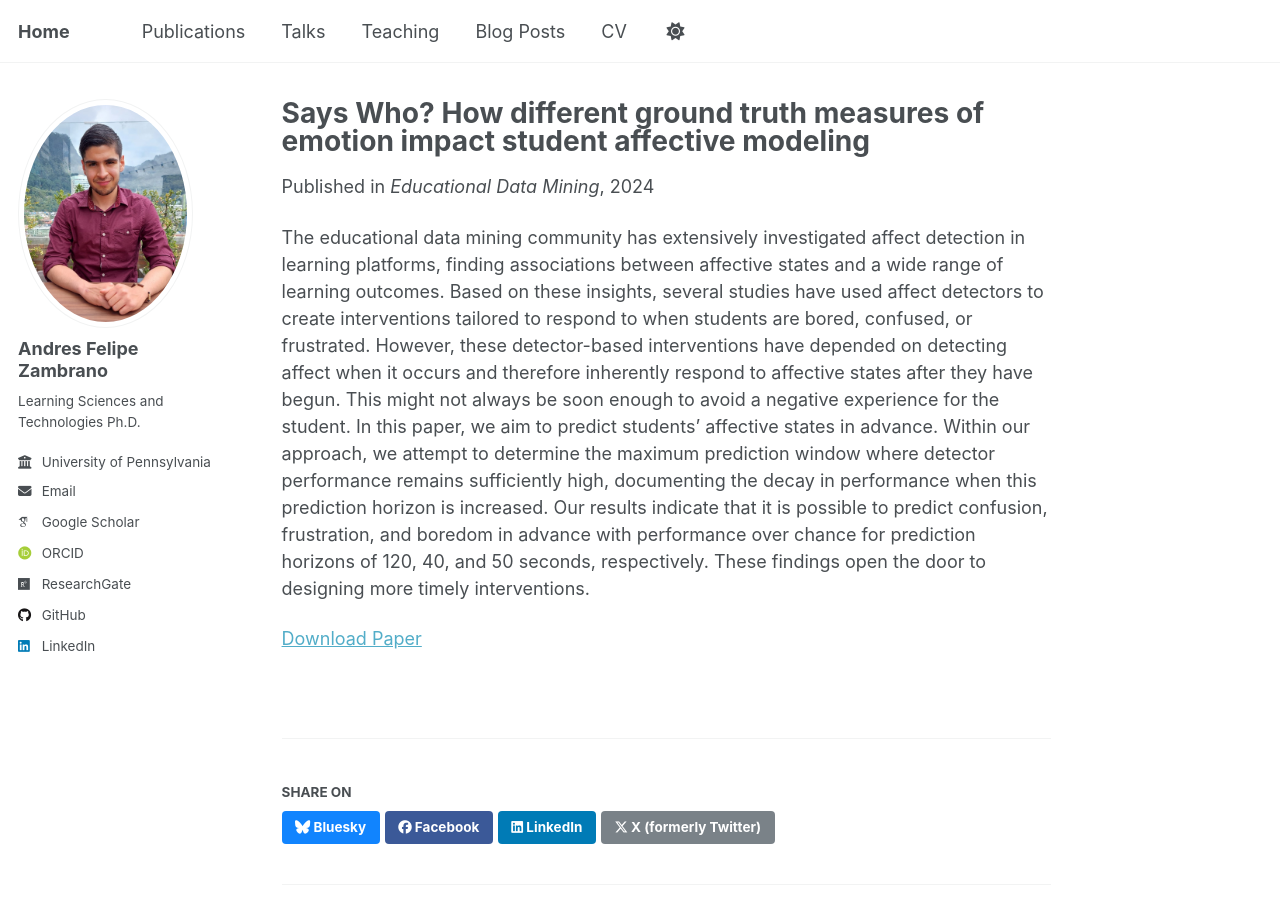
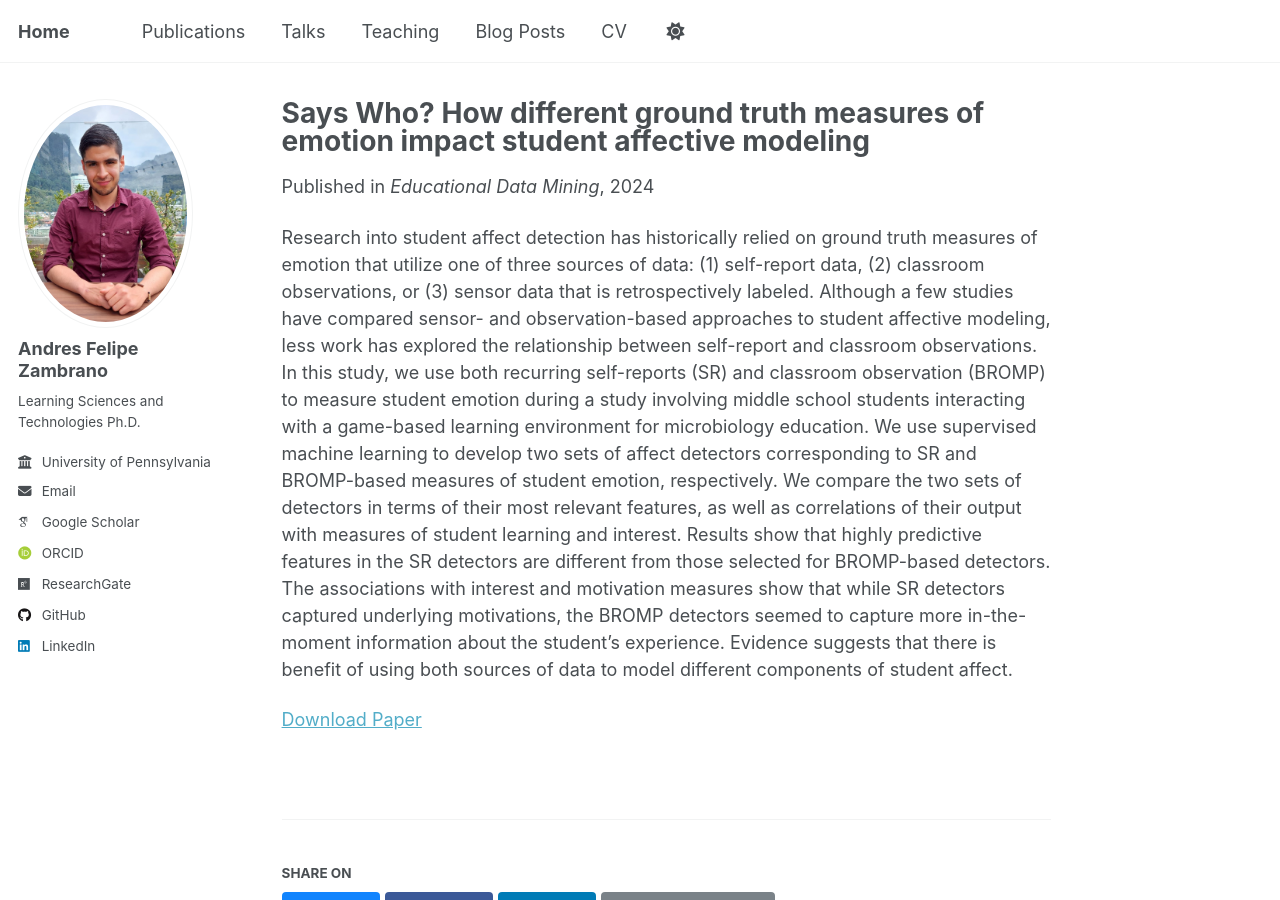
Before and after one commit to afzambrano/afzambrano.github.io, a Jekyll site: the page built from _publications/2024-edm-crystal.md, in a window 1280 px wide and 900 px high. Built offline with Jekyll 4.4.1, drawn with Linux system fonts in a browser that asks for light colours; some web fonts are replaced; a script that is not in the unit is left out.

Commit message:
Update 2024-edm-crystal.md

```diff
--- a/_publications/2024-edm-crystal.md
+++ b/_publications/2024-edm-crystal.md
@@ -2,13 +2,13 @@
 title: "Says Who? How different ground truth measures of emotion impact student affective modeling"
 collection: publications
 category: conferences
-permalink: /publication/2024-edm-affect-prediction
-excerpt: 'In this paper, we aim to predict students’ affective states in advance. Within our approach, we attempt to determine the maximum prediction window where detector performance remains sufficiently high, documenting the decay in performance when this prediction horizon is increased. Our results indicate that it is possible to predict confusion, frustration, and boredom in advance with performance over chance for prediction horizons of 120, 40, and 50 seconds, respectively.'
+permalink: /publication/2024-edm-crystal
+excerpt: 'In this study, we use both recurring self-reports (SR) and classroom observation (BROMP) to measure student emotion during a study involving middle school students interacting with a game-based learning environment for microbiology education. Results show that highly predictive features in the SR detectors are different from those selected for BROMP-based detectors. The associations with interest and motivation measures show that while SR detectors captured underlying motivations, the BROMP detectors seemed to capture more in-the-moment information about the student’s experience.'
 date: 2024-07-07
 venue: 'Educational Data Mining'
-paperurl: 'https://educationaldatamining.org/edm2024/proceedings/2024.EDM-short-papers.58/'
+paperurl: 'https://educationaldatamining.org/edm2024/proceedings/2024.EDM-long-papers.18/'
 ---
 
-The educational data mining community has extensively investigated affect detection in learning platforms, finding associations between affective states and a wide range of learning outcomes. Based on these insights, several studies have used affect detectors to create interventions tailored to respond to when students are bored, confused, or frustrated. However, these detector-based interventions have depended on detecting affect when it occurs and therefore inherently respond to affective states after they have begun. This might not always be soon enough to avoid a negative experience for the student. In this paper, we aim to predict students' affective states in advance. Within our approach, we attempt to determine the maximum prediction window where detector performance remains sufficiently high, documenting the decay in performance when this prediction horizon is increased. Our results indicate that it is possible to predict confusion, frustration, and boredom in advance with performance over chance for prediction horizons of 120, 40, and 50 seconds, respectively. These findings open the door to designing more timely interventions.
+Research into student affect detection has historically relied on ground truth measures of emotion that utilize one of three sources of data: (1) self-report data, (2) classroom observations, or (3) sensor data that is retrospectively labeled. Although a few studies have compared sensor- and observation-based approaches to student affective modeling, less work has explored the relationship between self-report and classroom observations. In this study, we use both recurring self-reports (SR) and classroom observation (BROMP) to measure student emotion during a study involving middle school students interacting with a game-based learning environment for microbiology education. We use supervised machine learning to develop two sets of affect detectors corresponding to SR and BROMP-based measures of student emotion, respectively. We compare the two sets of detectors in terms of their most relevant features, as well as correlations of their output with measures of student learning and interest. Results show that highly predictive features in the SR detectors are different from those selected for BROMP-based detectors. The associations with interest and motivation measures show that while SR detectors captured underlying motivations, the BROMP detectors seemed to capture more in-the-moment information about the student’s experience. Evidence suggests that there is benefit of using both sources of data to model different components of student affect.
 
-[Download Paper](https://educationaldatamining.org/edm2024/proceedings/2024.EDM-short-papers.58/)
+[Download Paper](https://educationaldatamining.org/edm2024/proceedings/2024.EDM-long-papers.18/)
```
